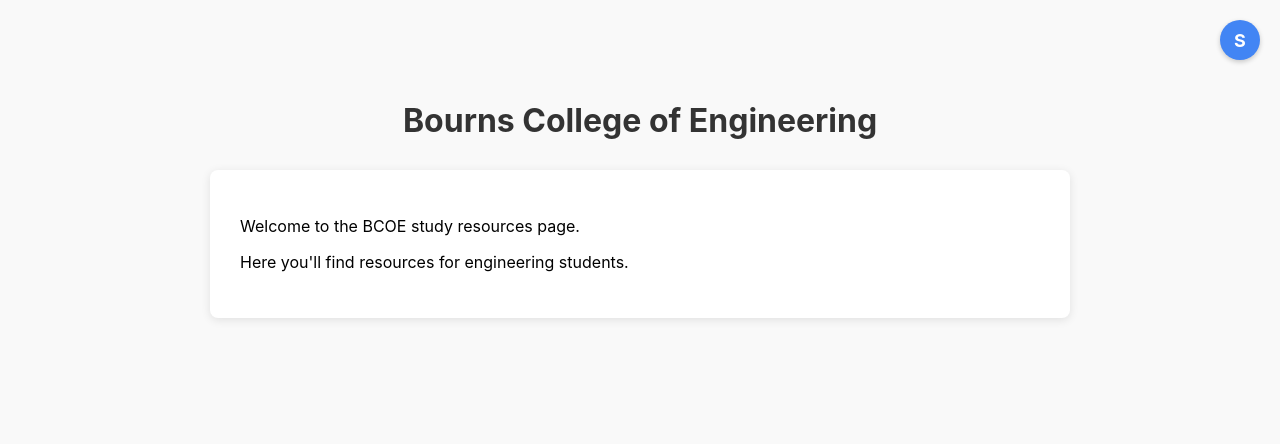
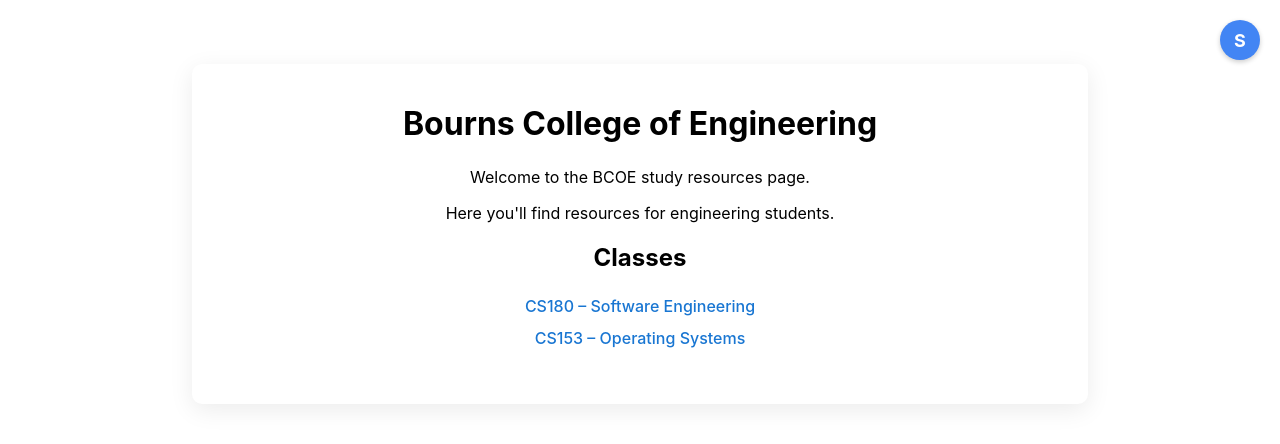
Before and after one commit to saachiraju/StudyZone-CS180, a React (Create React App) app in the folder studyzone/: page /bcoe in a window 1280 px wide. Shown: the top 444 px of the page. Built offline with nearby package versions, Linux system fonts and the light colour scheme; no server answers; sample sign-in values are in the browser's storage.

Commit message:
retry previous commit

```diff
--- a/studyzone/src/App.js
+++ b/studyzone/src/App.js
@@ -6,6 +6,8 @@
 import Layout from './components/Layout';
 import BCOE from './pages/BCOE';
 import CNAS from './pages/CNAS';
+import CS180 from './pages/cs180';
+import CS153 from './pages/cs153';
 
 function App() {
   return (
@@ -34,6 +36,26 @@
             }
           />
           <Route
+            path="/bcoe/cs180"
+            element={
+              <ProtectedRoute>
+                <Layout>
+                  <CS180 />
+                </Layout>
+              </ProtectedRoute>
+            }
+          />
+          <Route
+            path="/bcoe/cs153"
+            element={
+              <ProtectedRoute>
+                <Layout>
+                  <CS153 />
+                </Layout>
+              </ProtectedRoute>
+            }
+          />
+          <Route
             path="/cnas"
             element={
               <ProtectedRoute>
--- a/studyzone/src/pages/BCOE.js
+++ b/studyzone/src/pages/BCOE.js
@@ -1,16 +1,29 @@
+
+BCOE.js
 import React from 'react';
+import { Link } from 'react-router-dom';
 import '../styles/Pages.css';
 
-function BCOE() {
+export default function BCOE() {
   return (
-    <div className="page-container">
-      <h1>Bourns College of Engineering</h1>
-      <div className="page-content">
+    <div className="page-center">
+
+      <div className="card">
+        <h1 className="page-title">Bourns College of Engineering</h1>
+
         <p>Welcome to the BCOE study resources page.</p>
         <p>Here you'll find resources for engineering students.</p>
+
+        <h2>Classes</h2>
+        <ul className="class-list">
+          <li>
+            <Link to="/bcoe/cs180">CS180 – Software Engineering</Link>
+          </li>
+          <li>
+            <Link to="/bcoe/cs153">CS153 – Operating Systems</Link>
+          </li>
+        </ul>
       </div>
     </div>
   );
 }
-
-export default BCOE;
--- /dev/null
+++ b/studyzone/src/pages/cs153.js
@@ -0,0 +1,32 @@
+import React from 'react';
+import '../styles/Pages.css';
+
+export default function CS153() {
+  return (
+    <div className="page">
+      <h1>CS 153 – Design of Operating Systems</h1>
+
+      <section>
+        <h2>Class ranking</h2>
+        <p>⭐ 4.6 / 5 (102 votes)</p>
+      </section>
+      <section>
+        <h2>Description</h2>
+        <p>C++ programming proficiency. Covers the principles and practice of operating system design. Includes concurrency, memory management, file systems, protection, security, command languages, scheduling, and system performance.
+</p>
+      </section>
+      <section>
+        <h2>Important Introduction</h2>
+        <p>Description
+4 Units, Lecture, 3 hours; laboratory, 2 hours; individual study, 1 hour. Prerequisite(s): CS 061; CS 100; CS 111;</p>
+      </section>
+
+      <section>
+        <h2>Discord</h2>
+        <a href="https://discord.gg/your‑cs153‑invite" target="_blank" rel="noopener noreferrer">
+          Join the CS153 server
+        </a>
+      </section>
+    </div>
+  );
+}
--- /dev/null
+++ b/studyzone/src/pages/cs180.js
@@ -0,0 +1,33 @@
+import React from 'react';
+import '../styles/Pages.css';
+
+export default function CS180() {
+  return (
+    <div className="page">
+      <h1>CS 180 – Introduction to Software Engineering</h1>
+
+      <section>
+        <h2>Class ranking</h2>
+        <p>⭐ 4.3 / 5 (87 votes)</p>
+      </section>
+
+      <section>
+        <h2>Description</h2>
+        <p>A study of software engineering techniques for the development, maintenance, and evolution of large software systems. Topics include requirements and specification; system design and implementation; debugging, testing, and quality assurance; reengineering; project management; software process; tools; and environments.</p>
+      </section>
+
+      <section>
+        <h2>Important Information</h2>
+        <p> 4 Units, Lecture, 3 hours; laboratory, 2 hours; individual study, 1 hour. Prerequisite(s): CS 100.
+        </p>
+      </section>
+
+      <section>
+        <h2>Discord</h2>
+        <a href="https://discord.gg/your‑cs180‑invite" target="_blank" rel="noopener noreferrer">
+          Join the CS180 server
+        </a>
+      </section>
+    </div>
+  );
+}
--- a/studyzone/src/styles/Pages.css
+++ b/studyzone/src/styles/Pages.css
@@ -1,3 +1,4 @@
+
 .page-container {
   padding: 80px 20px 20px;
   min-height: 100vh;
@@ -18,3 +19,44 @@
   margin-bottom: 30px;
   color: #333;
 }
+
+.page-center {
+  display: flex;
+  justify-content: center;
+  padding-top: 4rem;
+}
+
+.card {
+  background: #ffffff;
+  padding: 2.5rem 3rem;
+  border-radius: 10px;
+  box-shadow: 0 6px 24px rgba(0, 0, 0, 0.08);
+  max-width: 800px;
+  width: 100%;
+  text-align: center;
+}
+
+.page-title {
+  margin-top: 0;
+  margin-bottom: 1.5rem;
+}
+
+.class-list {
+  list-style: none;
+  padding: 0;
+  margin-top: 1.5rem;
+}
+
+.class-list li {
+  margin: 0.75rem 0;
+}
+
+.class-list a {
+  font-weight: 500;
+  text-decoration: none;
+  color: #1976d2;
+}
+
+.class-list a:hover {
+  text-decoration: underline;
+}
```
